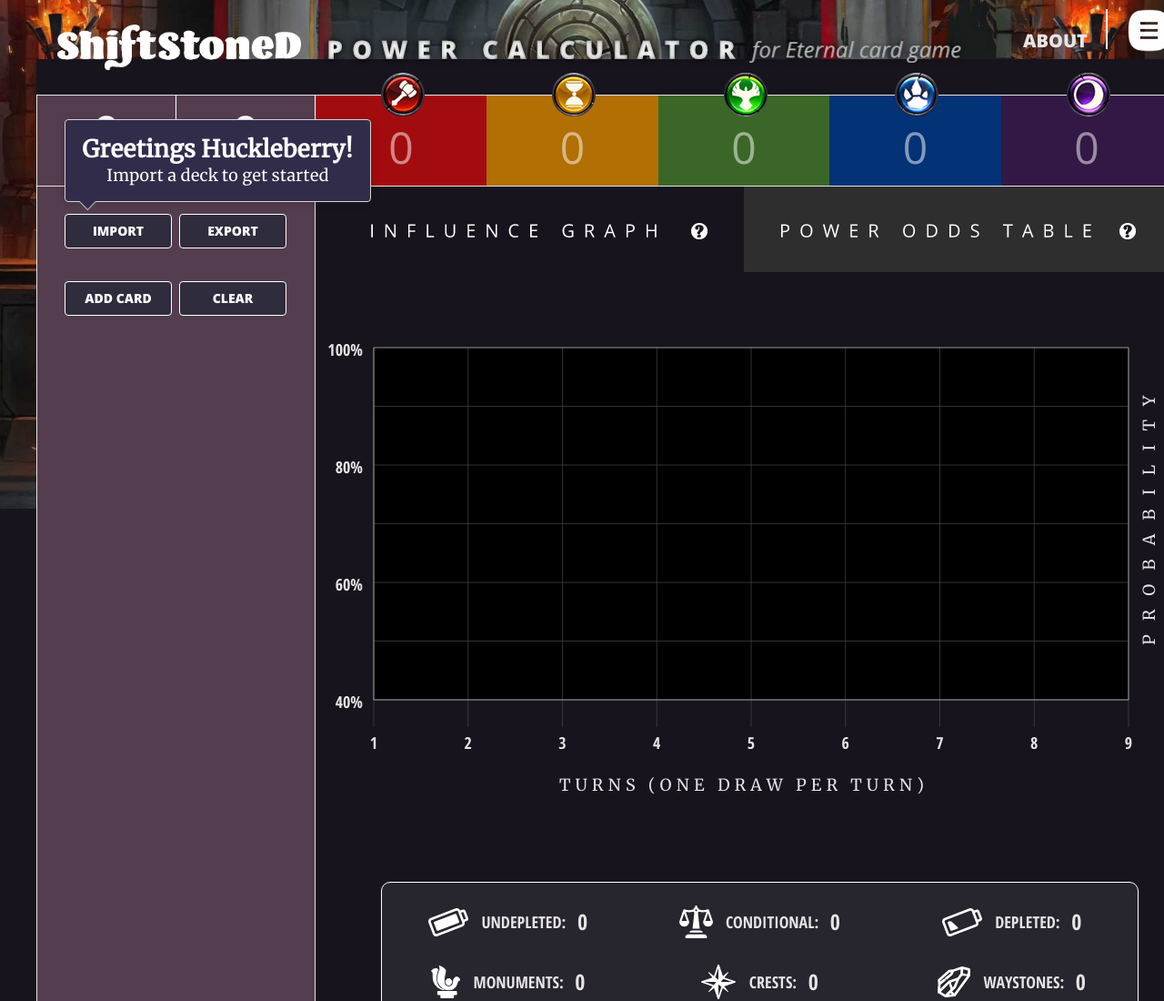
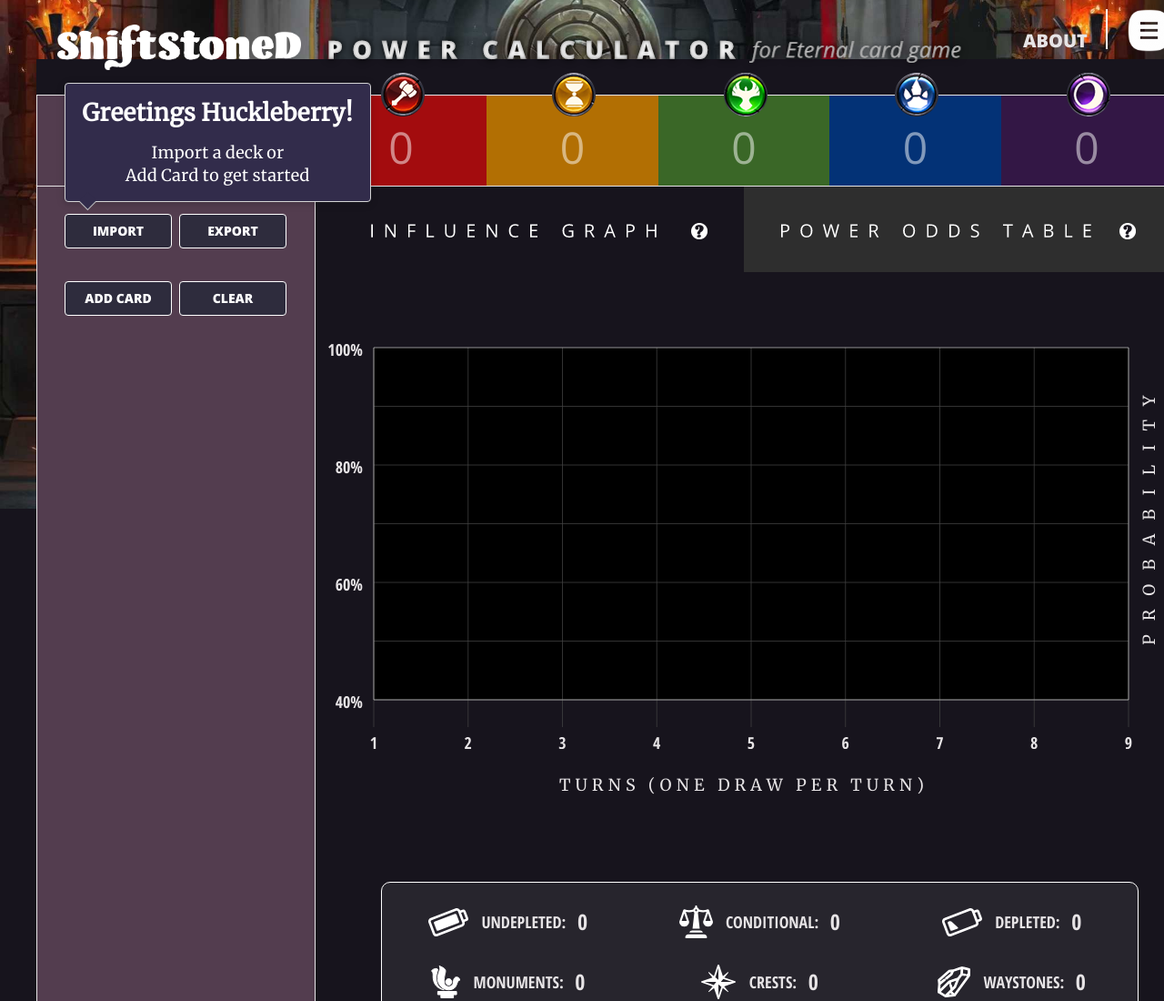
Before and after one commit to PapaCapricorn/PapaCapricorn.github.io, a plain HTML site: page epc/index.html in a window 1280 px wide. Shown: the top 1100 px of the page at 91% size. Drawn offline with Linux system fonts and the light colour scheme.

Commit message:
Or add a card

```diff
--- a/epc/index.html
+++ b/epc/index.html
@@ -299,7 +299,7 @@
                     <div
                             class="ui custom popup transition hidden">
                         <h1>Greetings Huckleberry!</h1>
-                        Import a deck to get started
+                        Import a deck or <br>Add Card to get started
                     </div>
 
                     <button
```
